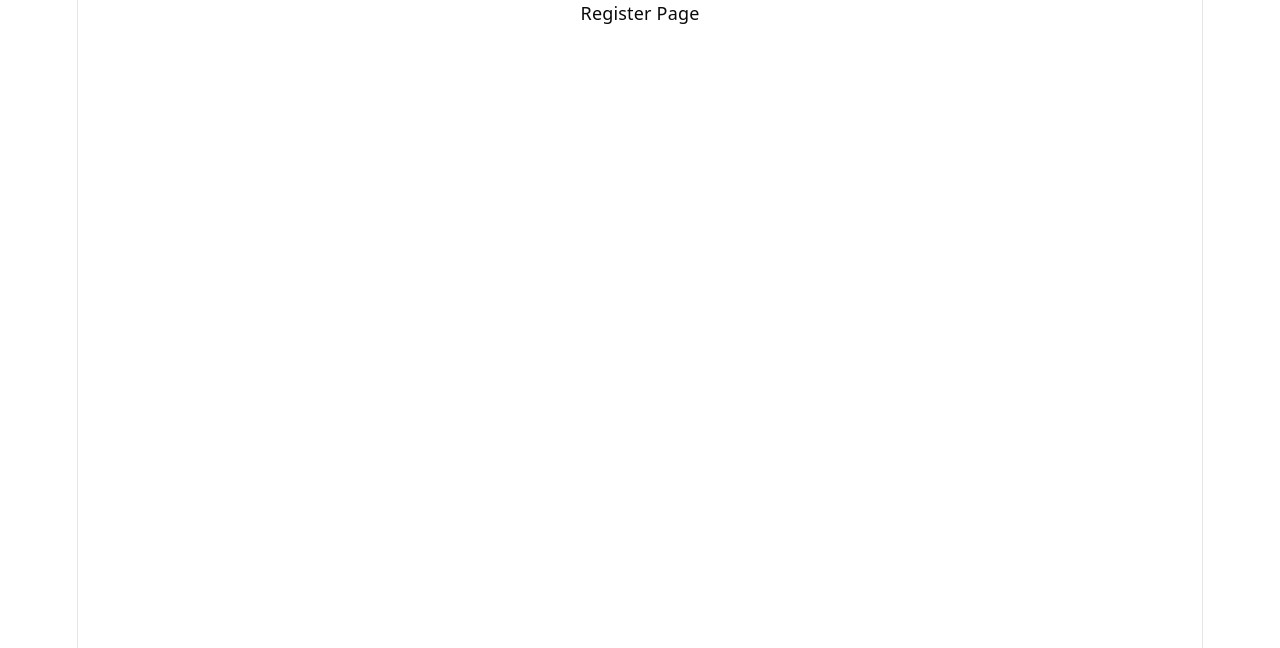
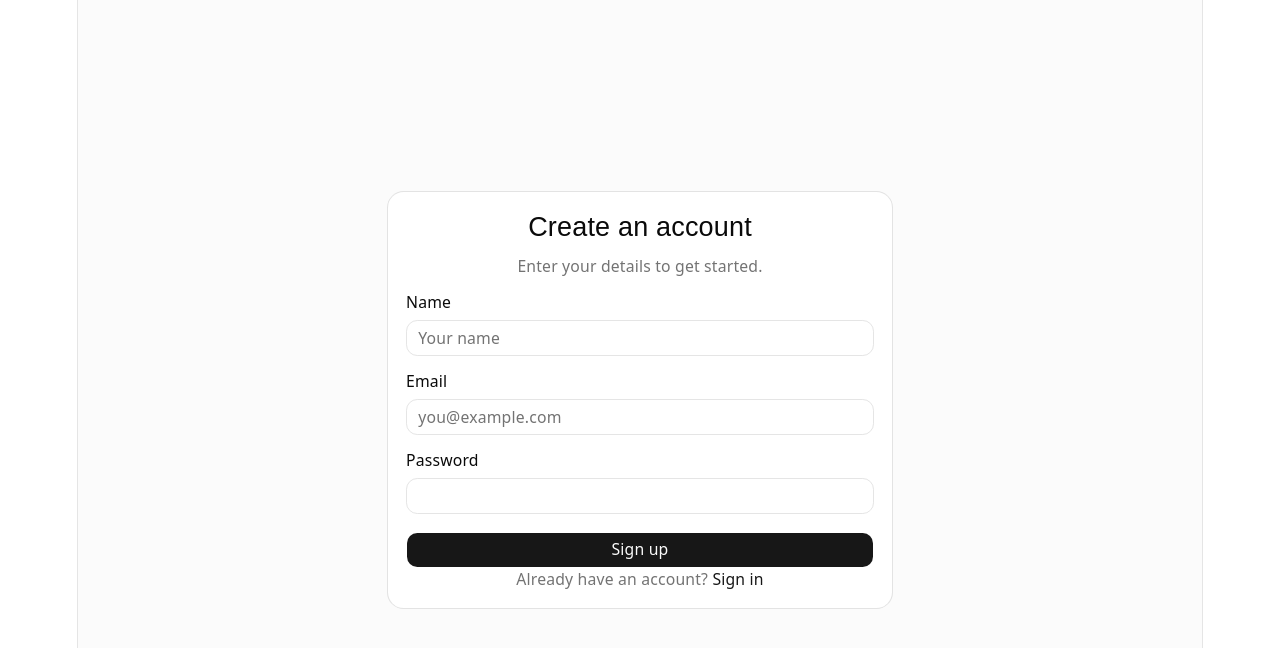
Before and after one commit to ajayanuragi/job-tracker-frontend, a React (Vite) app: page /register in a window 1280 px wide. Shown: the top 648 px of the page. Built offline with nearby package versions, Linux system fonts and the light colour scheme; no server answers.

Commit message:
feat: implement registration flow

```diff
--- a/src/App.tsx
+++ b/src/App.tsx
@@ -1,12 +1,13 @@
 import "./App.css";
 import { Navigate, Route, Routes } from "react-router";
 import LoginPage from "@/pages/LoginPage";
+import RegisterPage from '@/pages/RegisterPage'
 function App() {
   return (
     <Routes>
       <Route path="/" element={<Navigate to="/login" replace />} />
       <Route path="/login" element={<LoginPage />} />
-      <Route path="/register" element={<div>Register Page</div>} />
+      <Route path="/register" element={<RegisterPage />} />
       <Route path="/dashboard" element={<div>Dashboard</div>} />
     </Routes>
   );
--- /dev/null
+++ b/src/pages/RegisterPage.tsx
@@ -0,0 +1,120 @@
+import { Link } from "react-router";
+import axios from 'axios'
+import type { ApiErrorResponse } from '@/types/auth'
+import { Button } from "@/components/ui/button";
+import {
+  Card,
+  CardContent,
+  CardDescription,
+  CardHeader,
+  CardTitle,
+} from "@/components/ui/card";
+import { Input } from "@/components/ui/input";
+import { Label } from "@/components/ui/label";
+import { useState } from "react";
+import { useMutation } from "@tanstack/react-query";
+import { useNavigate } from "react-router";
+import { registerUser } from "@/services/authService";
+
+function RegisterPage() {
+  const [name, setName] = useState("");
+  const [email, setEmail] = useState("");
+  const [password, setPassword] = useState("");
+
+  const navigate = useNavigate();
+
+  const registerMutation = useMutation({
+    mutationFn: registerUser,
+    onSuccess: () => {
+      navigate("/login");
+    },
+  });
+
+  const handleSubmit = (e: React.SyntheticEvent<HTMLFormElement>) => {
+    e.preventDefault();
+    registerMutation.mutate({ name, email, password });
+  };
+
+  const errorMessage = axios.isAxiosError<ApiErrorResponse>(registerMutation.error)
+    ? registerMutation.error.response?.data.message
+    : null
+
+  return (
+    <div className="flex min-h-svh items-center justify-center bg-muted/40 p-4">
+      <Card className="w-full max-w-md">
+        <CardHeader className="space-y-1">
+          <CardTitle className="text-2xl">Create an account</CardTitle>
+          <CardDescription>Enter your details to get started.</CardDescription>
+        </CardHeader>
+
+        <CardContent>
+          <form onSubmit={handleSubmit} className="space-y-4">
+            <div className="space-y-2">
+              <Label htmlFor="name">Name</Label>
+              <Input
+                id="name"
+                type="text"
+                placeholder="Your name"
+                autoComplete=""
+                value={name}
+                onChange={(e) => setName(e.target.value)}
+                required
+              />
+            </div>
+
+            <div className="space-y-2">
+              <Label htmlFor="email">Email</Label>
+              <Input
+                id="email"
+                type="email"
+                placeholder="you@example.com"
+                autoComplete="email"
+                value={email}
+                onChange={(e) => setEmail(e.target.value)}
+                required
+              />
+            </div>
+
+            <div className="space-y-2">
+              <Label htmlFor="password">Password</Label>
+              <Input
+                id="password"
+                type="password"
+                autoComplete="current-password"
+                value={password}
+                onChange={(e) => setPassword(e.target.value)}
+                required
+              />
+            </div>
+
+            {errorMessage && (
+              <p className="text-sm text-destructive" role="alert">
+                {errorMessage}
+              </p>
+            )}
+
+            <Button
+              type="submit"
+              className="w-full"
+              disabled={registerMutation.isPending}
+            >
+              {registerMutation.isPending ? 'Creating account...' : 'Sign up'}
+            </Button>
+          </form>
+
+          <p className="mt-4 text-center text-sm text-muted-foreground">
+            Already have an account?{" "}
+            <Link
+              to="/login"
+              className="font-medium text-primary hover:underline"
+            >
+              Sign in
+            </Link>
+          </p>
+        </CardContent>
+      </Card>
+    </div>
+  );
+}
+
+export default RegisterPage;
```
